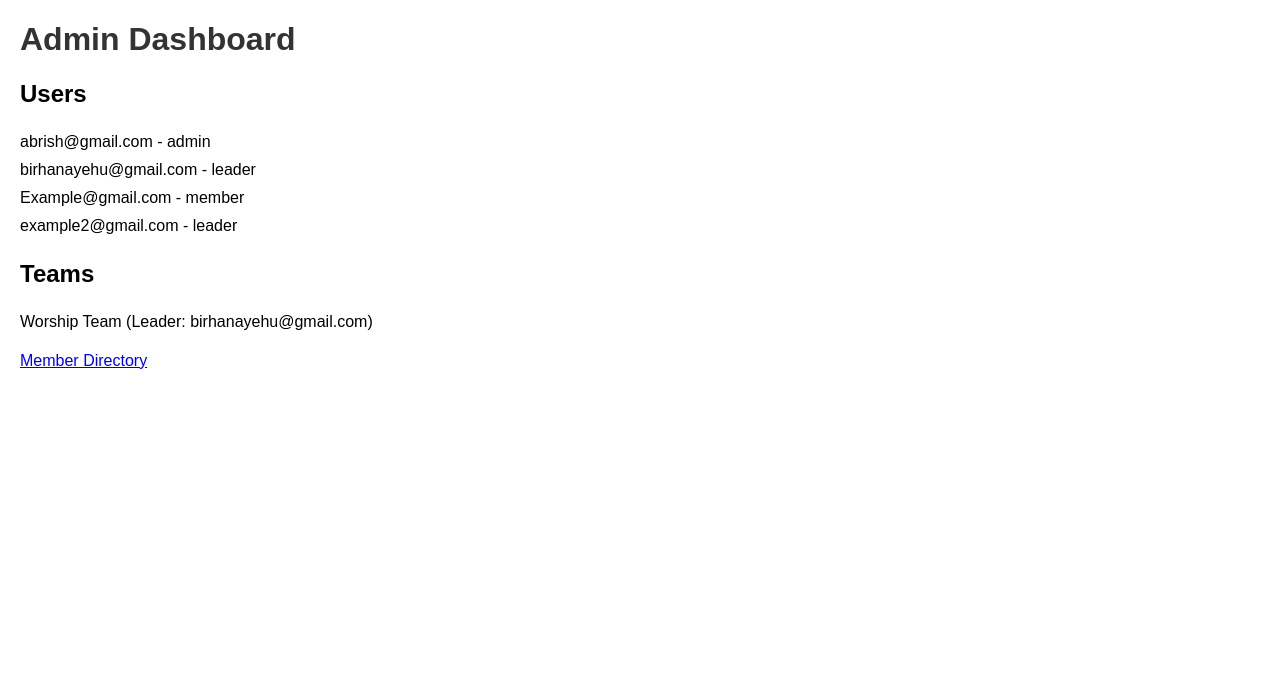
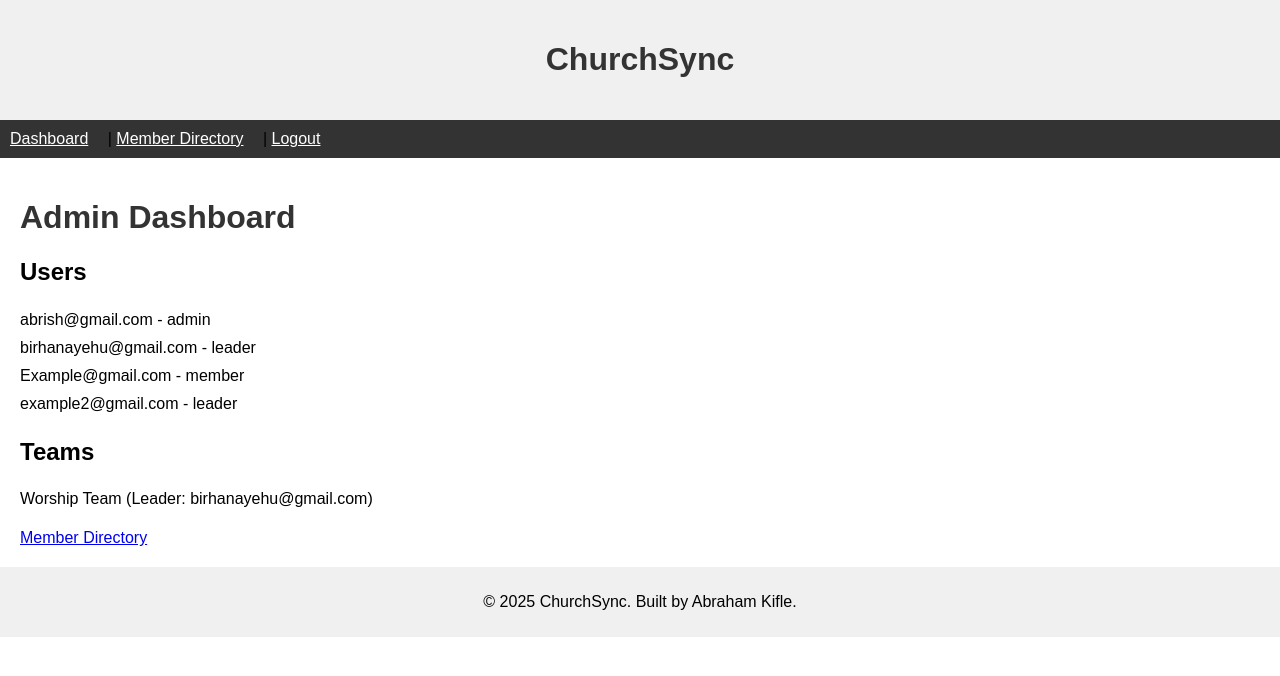
Before and after one commit to Abrish47/ChurchSync, a Django app: page /dashboard/admin/ in a window 1280 px wide. Shown: the top 676 px of the page. Run offline with Django 5.2, Linux system fonts and the light colour scheme; a user stored in the database is signed in; data comes from the database, SQL or seed files in the repository.

Commit message:
Added base.html for navigation and css framework

```diff
--- a/static/css/styles.css
+++ b/static/css/styles.css
@@ -1,6 +1,27 @@
 body {
     font-family: Arial, sans-serif;
-    margin: 20px;
+    margin: 0;
+}
+header {
+    text-align: center;
+    padding: 20px;
+    background-color: #f0f0f0;
+}
+nav {
+    background-color: #333;
+    padding: 10px;
+}
+nav a {
+    color: white;
+    margin-right: 15px;
+}
+.content {
+    padding: 20px;
+}
+footer {
+    text-align: center;
+    padding: 10px;
+    background-color: #f0f0f0;
 }
 h1 {
     color: #333;
--- a/templates/admin_dashboard.html
+++ b/templates/admin_dashboard.html
@@ -1,12 +1,7 @@
-{% load static %}
-<!DOCTYPE html>
-<html lang="en">
-<head>
-    <meta charset="UTF-8">
-    <title>Admin Dashboard - ChurchSync</title>
-    <link rel="stylesheet" href="{% static 'css/styles.css' %}">
-</head>
-<body>
+{% extends 'base.html' %}
+{% block title %} Admin Dashboard - ChurchSync {% endblock %}
+
+{% block content %}
     <h1>Admin Dashboard</h1>
     <h2>Users</h2>
     <ul>
@@ -25,5 +20,4 @@
         {% endfor %}
     </ul>
     <a href="{% url 'member_directory' %}">Member Directory</a>
-</body>
-</html>
+{% endblock %}
--- a/templates/base.html
+++ b/templates/base.html
@@ -26,7 +26,7 @@
         {% block content %}{% endblock %}
     </div>
     <footer>
-        <p>© 2025 ChurchSync. Built by [Your Name].</p>
+        <p>© 2025 ChurchSync. Built by Abraham Kifle.</p>
     </footer>
 </body>
 </html>
```
Also changed, not shown: templates/announcements.html (+6 -11 lines), templates/leader_dashboard.html (+6 -11 lines), templates/login.html (+6 -11 lines), templates/member_dashboard.html (+6 -11 lines), templates/member_directory.html (+4 -8 lines).
